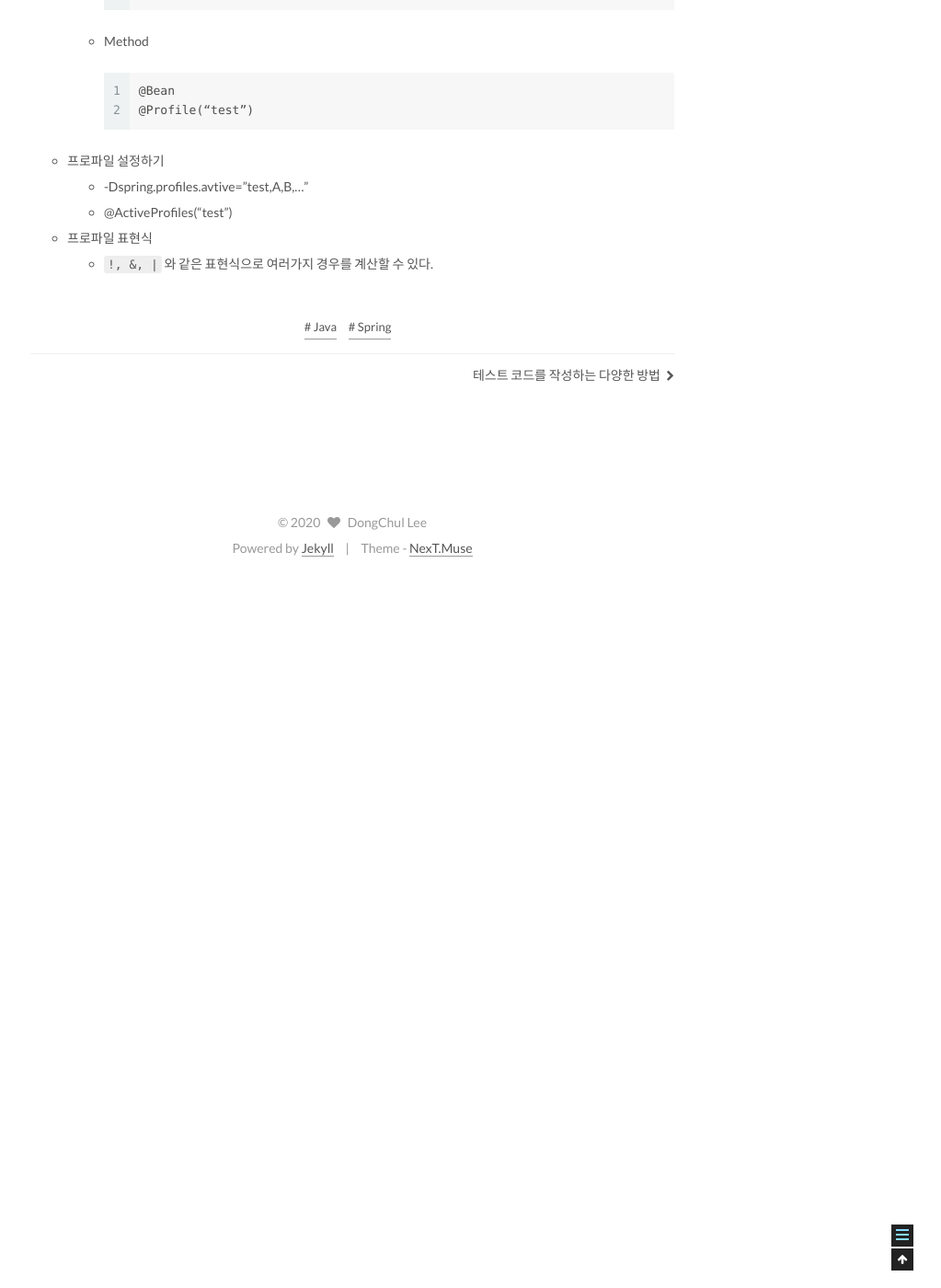
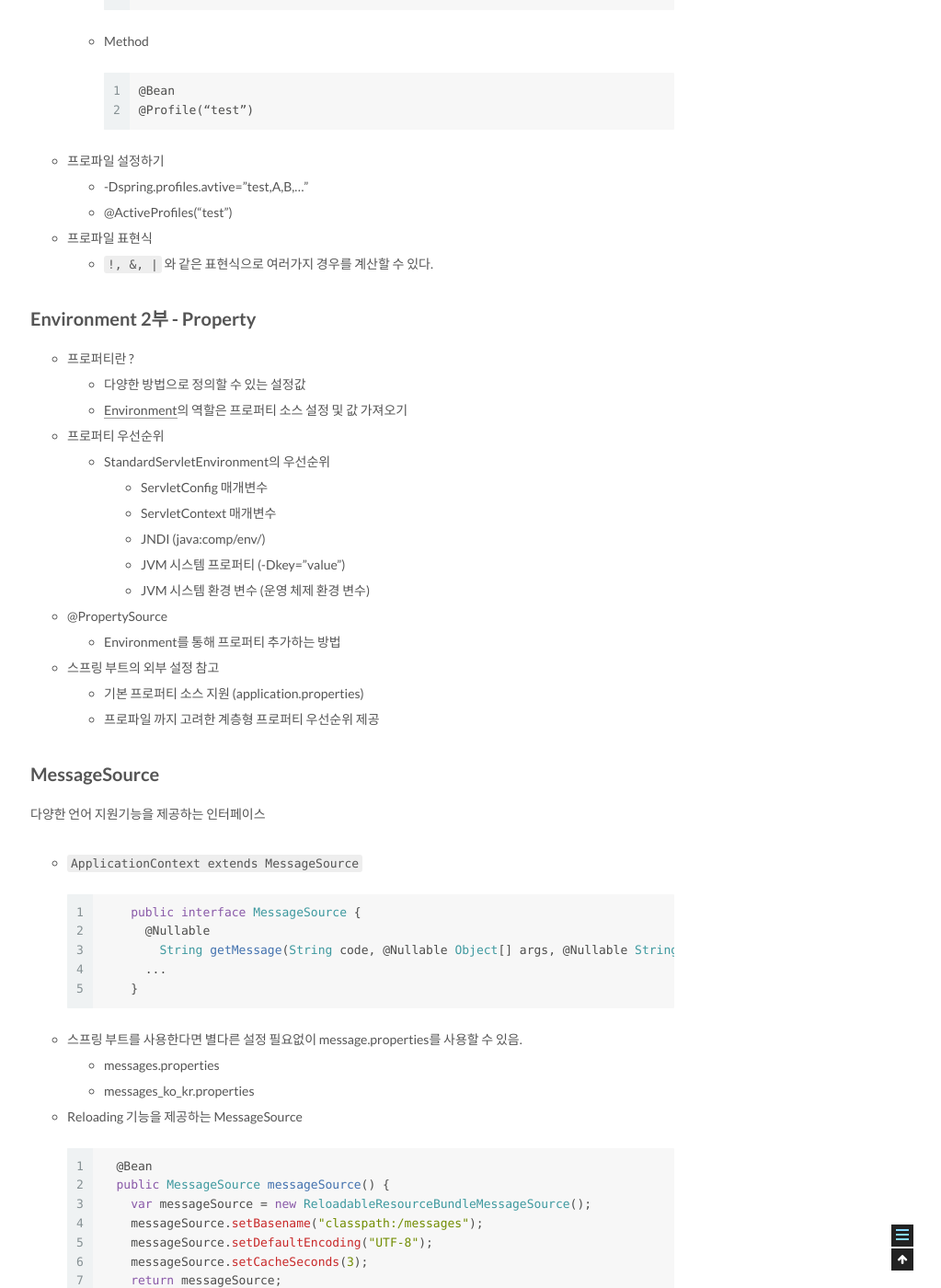
Before and after one commit to sah3122/sah3122.github.io, a Jekyll site: the page built from _posts/2020-06-05-spring-framework.md, in a window 1280 px wide and 1400 px high, scrolled down 4862 px. Shown: the whole window at 92% size, without its empty margins (257-1280 px from the left). Built offline with Jekyll 4.4.1, drawn with Linux system fonts in a browser that asks for light colours; before the commit the page ends 5492 px from its top, so only the background shows below that.

Commit message:
feat(Post): add comment in spring framework

````diff
--- a/_posts/2020-06-05-spring-framework.md
+++ b/_posts/2020-06-05-spring-framework.md
@@ -169,3 +169,46 @@ Inverse of Controll : 의존 관계 주입(Dependency Injection)이라고 하며
   * @ActiveProfiles("test")
 * 프로파일 표현식
   * `!, &, |` 와 같은 표현식으로 여러가지 경우를 계산할 수 있다.
+
+## Environment 2부 - Property
+* 프로퍼티란 ?
+  * 다양한 방법으로 정의할 수 있는 설정값
+  * [Environment](https://docs.spring.io/spring-framework/docs/current/javadoc-api/org/springframework/core/env/Environment.html)의 역할은 프로퍼티 소스 설정 및 값 가져오기
+* 프로퍼티 우선순위
+  * StandardServletEnvironment의 우선순위
+    * ServletConfig 매개변수
+    * ServletContext 매개변수
+    * JNDI (java:comp/env/)
+    * JVM 시스템 프로퍼티 (-Dkey=”value”)
+    * JVM 시스템 환경 변수 (운영 체제 환경 변수)
+* @PropertySource
+  * Environment를 통해 프로퍼티 추가하는 방법
+* 스프링 부트의 외부 설정 참고
+  * 기본 프로퍼티 소스 지원 (application.properties)
+  * 프로파일 까지 고려한 계층형 프로퍼티 우선순위 제공
+
+## MessageSource
+다양한 언어 지원기능을 제공하는 인터페이스
+
+* `ApplicationContext extends MessageSource`
+    ```java
+      public interface MessageSource {
+        @Nullable
+	      String getMessage(String code, @Nullable Object[] args, @Nullable String defaultMessage, Locale locale);
+        ...
+      }
+    ```
+* 스프링 부트를 사용한다면 별다른 설정 필요없이 message.properties를 사용할 수 있음.
+  * messages.properties
+  * messages_ko_kr.properties
+* Reloading 기능을 제공하는 MessageSource
+  ```java
+    @Bean
+    public MessageSource messageSource() {
+      var messageSource = new ReloadableResourceBundleMessageSource();
+      messageSource.setBasename("classpath:/messages");
+      messageSource.setDefaultEncoding("UTF-8");
+      messageSource.setCacheSeconds(3);
+      return messageSource;
+    }
+  ```
````
Also changed, not shown: 4 other files.
